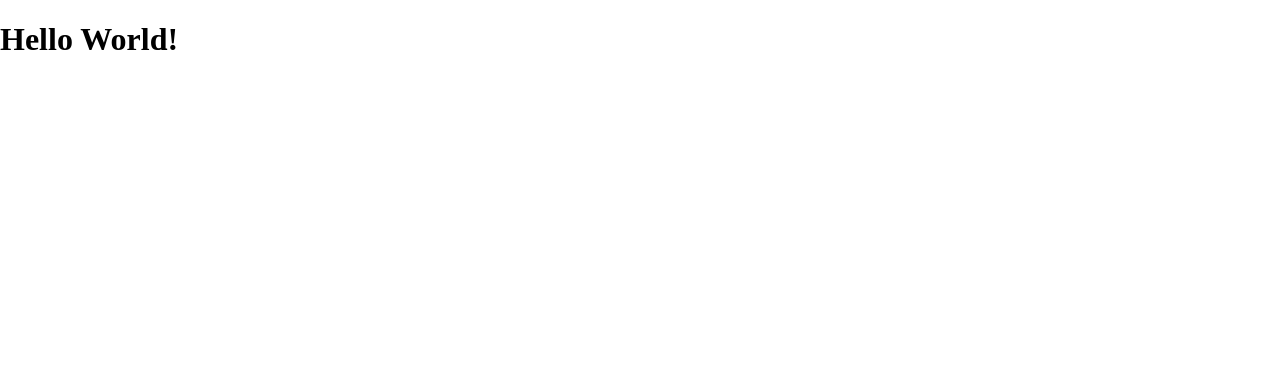
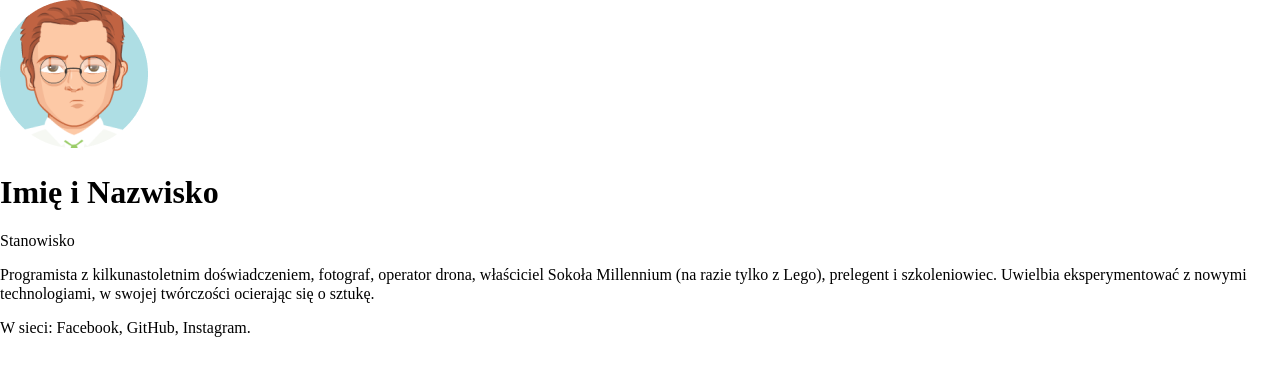
Before and after one commit to rafal-rycerz/business-card, a plain HTML site: page index.html in a window 1280 px wide. Drawn offline with Linux system fonts and the light colour scheme.

Commit message:
HTML added

```diff
--- a/index.html
+++ b/index.html
@@ -1,13 +1,29 @@
 <!DOCTYPE html>
 <html lang="pl">
-<head>
-    <meta charset="UTF-8">
-    <meta name="viewport" content="width=device-width, initial-scale=1.0">
+  <head>
+    <meta charset="UTF-8" />
+    <meta name="viewport" content="width=device-width, initial-scale=1.0" />
     <title>Wizytówka</title>
     <link href="normalize.css" rel="stylesheet" type="text/css" />
     <link href="style.css" rel="stylesheet" type="text/css" />
-</head>
-<body>
-    <h1>Hello World!</h1>
-</body>
+  </head>
+  <body>
+    <main>
+      <img src="avatar.png" />
+      <header>
+        <h1>Imię i Nazwisko</h1>
+        <p>Stanowisko</p>
+      </header>
+
+      <article>
+        <p>
+          Programista z kilkunastoletnim doświadczeniem, fotograf, operator
+          drona, właściciel Sokoła Millennium (na razie tylko z Lego), prelegent
+          i szkoleniowiec. Uwielbia eksperymentować z nowymi technologiami, w
+          swojej twórczości ocierając się o sztukę.
+        </p>
+        <p>W sieci: Facebook, GitHub, Instagram.</p>
+      </article>
+    </main>
+  </body>
 </html>
```
Also changed, not shown: avatar.png (added).
